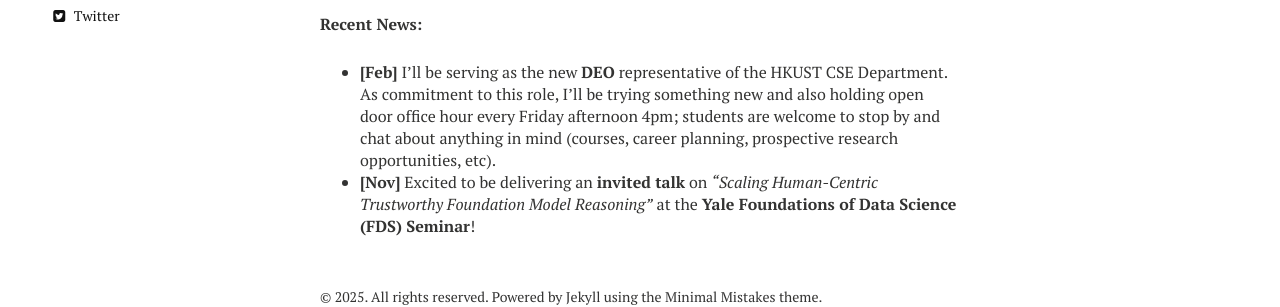
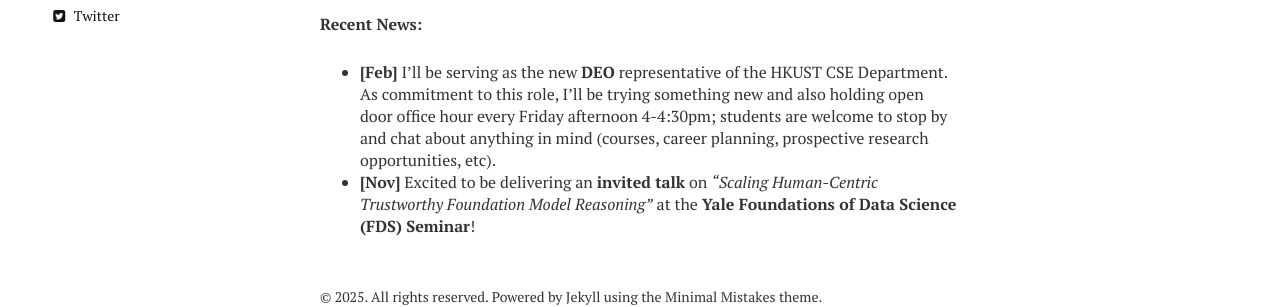
Before and after one commit to mayrfung/mayrfung.github.io, a Jekyll site: the page built from index.md, in a window 1280 px wide. Shown: the part 716-1023 px from the top of the page. Built offline with Jekyll 4.4.1, drawn with Linux system fonts in a browser that asks for light colours; nearby versions of some CDN libraries.

Commit message:
Update index.md

```diff
--- a/index.md
+++ b/index.md
@@ -16,6 +16,6 @@ My research focus centers around <b>human-centered trustworthy AI/NLP</b> with <
 <br>
 <b>Recent News:</b>
 <br>
-* <b>[Feb]</b> I'll be serving as the new <b>DEO</b> representative of the HKUST CSE Department. As commitment to this role, I'll be trying something new and also holding open door office hour every Friday afternoon 4pm; students are welcome to stop by and chat about anything in mind (courses, career planning, prospective research opportunities, etc).
+* <b>[Feb]</b> I'll be serving as the new <b>DEO</b> representative of the HKUST CSE Department. As commitment to this role, I'll be trying something new and also holding open door office hour every Friday afternoon 4-4:30pm; students are welcome to stop by and chat about anything in mind (courses, career planning, prospective research opportunities, etc).
 <br>
 * <b>[Nov]</b> Excited to be delivering an <b>invited talk</b> on <i>"Scaling Human-Centric Trustworthy Foundation Model Reasoning"</i> at the <b>Yale Foundations of Data Science (FDS) Seminar</b>!
```
